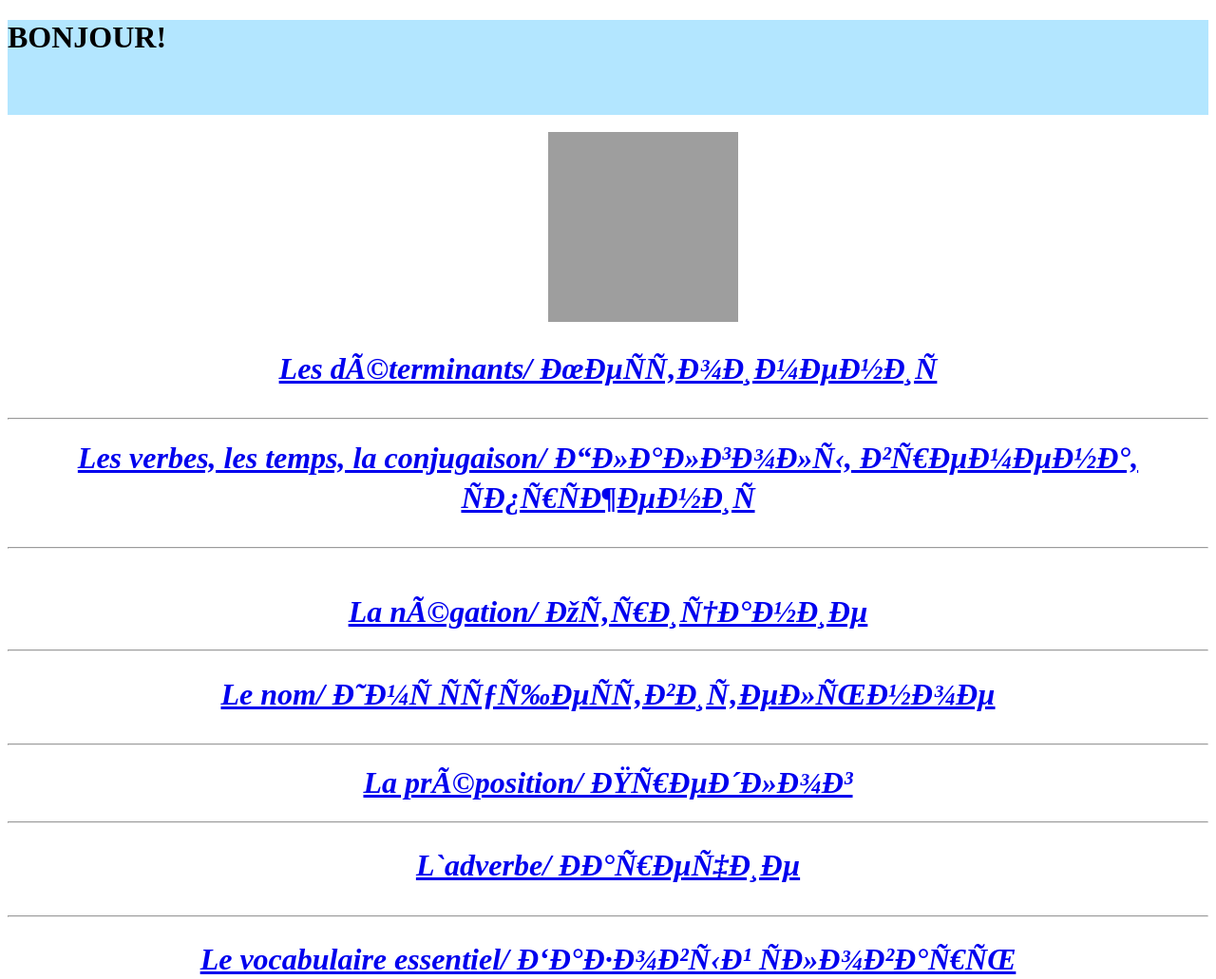
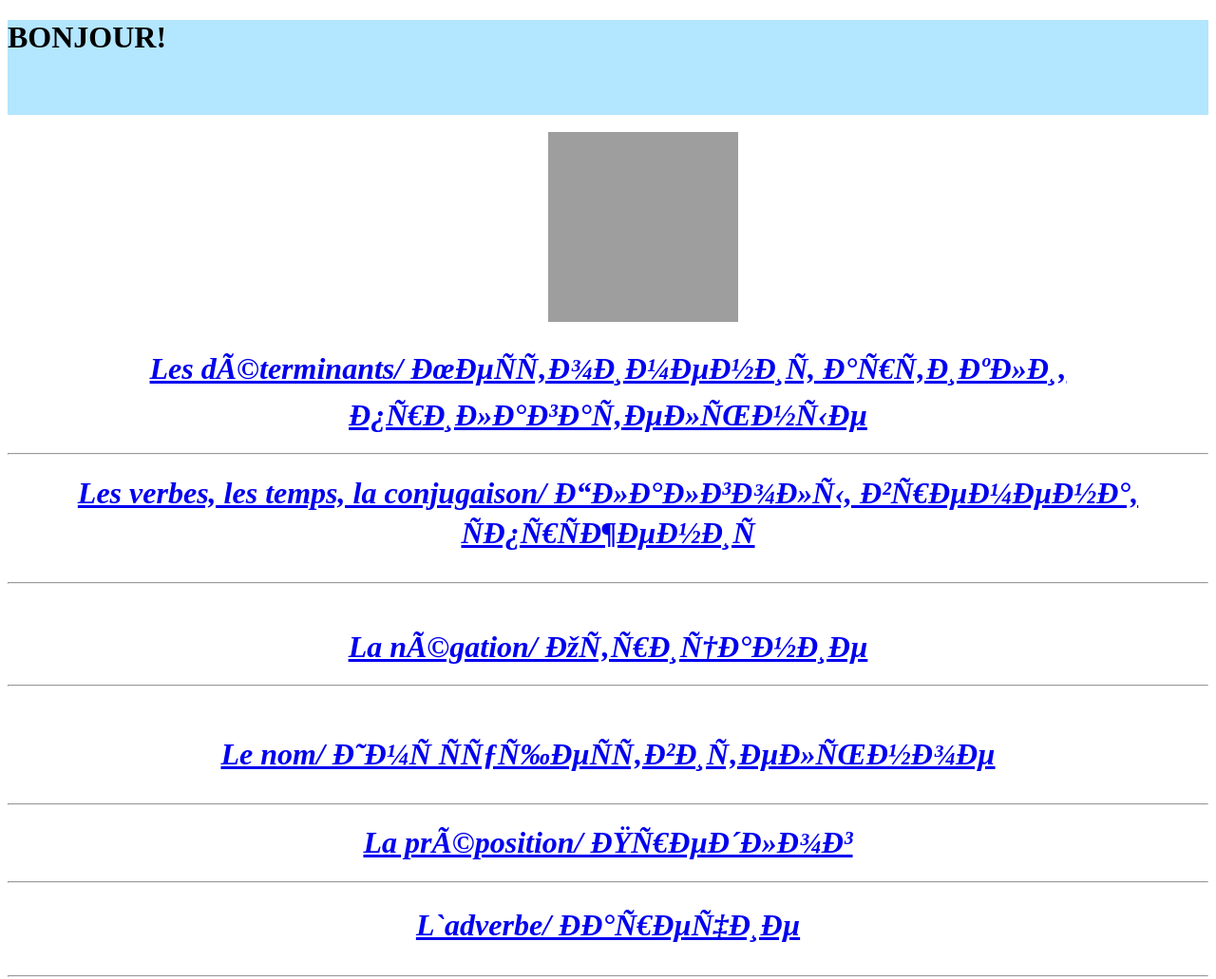
Before and after one commit to khm2609/khm2609.github.io, a plain HTML site: page index.html in a window 1280 px wide. Shown: the top 1031 px of the page at 95% size. Drawn offline with Linux system fonts and the light colour scheme; grey boxes are pictures that could not be loaded.

Commit message:
close
yess my version end

```diff
--- a/index.html
+++ b/index.html
@@ -13,13 +13,15 @@
 
 
 	  <h1 style="position: relative;text-align: center;"><em><a href="Lesdeterminants.html">
-	   Les déterminants/ Местоимения</a>
+	   Les déterminants/ Местоимения, артикли, прилагательные
+	   </a>
 	   </em></h1><hr>
 
 	   <h1 style="position: relative;text-align: center;"><em><a href="Lesverbes.html">
 	   Les verbes, les temps, la conjugaison/ Глалголы, времена, спряжения</a></em></h1><hr></br>
-	   <h1 style="position: relative;text-align: center;"><em><a href="Lesverbes.html">
-	   La négation/ Отрицание</a></em></h1><hr>
+	   <h1 style="position: relative;text-align: center;"><em><a href="Lanegation.html">
+	   La négation/ Отрицание
+	   </a></em></h1><hr></br>
 
 	   <h1 style="position: relative;text-align: center;"><em><a href="Lenom.html"> Le nom/ Имя существительное
 	   </a></em></h1><hr>
@@ -34,7 +36,7 @@
 	   L`adverbe/ Наречие</a>
 	   </em></h1><hr>
 	   <h1 style="position: relative;text-align: center;"><em><a href="Levoc.html">
-	   Le vocabulaire essentiel/ Базовый словарь</a>
+	   *Le vocabulaire de base/ Базовый словарь</a>
 	   </em></h1><hr>
 	   <div style="position: relative;background-color: #b3e6ff;width: 100%;height: 100px;">
 	   <h1> BONNE CHANCE!</h1></div></br>
```
Also changed, not shown: Lesverbes.html (line endings or trailing spaces).
